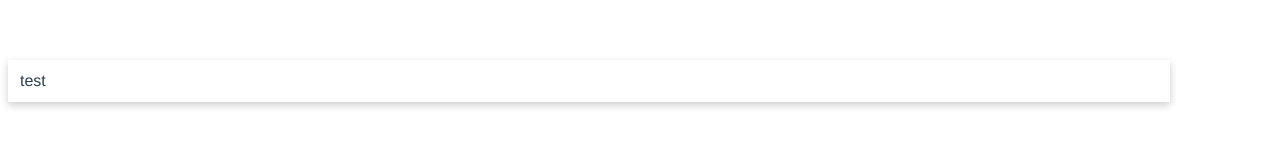
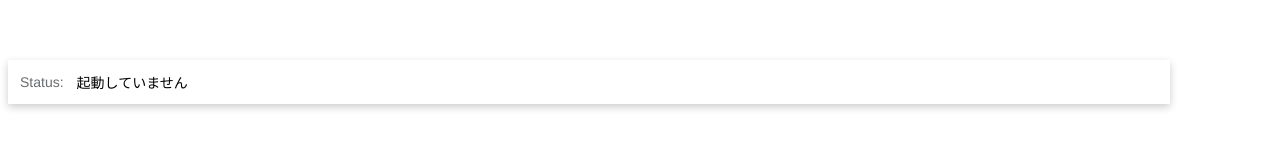
Before and after one commit to coke12103/Twimg-Save-Next, a Vue app: page / in a window 1280 px wide. Shown: the top 160 px of the page. Built offline with nearby package versions, Linux system fonts and the light colour scheme.

Commit message:
add status text

```diff
--- a/src/components/StatusCard.vue
+++ b/src/components/StatusCard.vue
@@ -1,5 +1,28 @@
 <template>
-  <ui-card>
-    test
+  <ui-card class="status-card">
+    Status: <span class="status-text">{{status_text}}</span>
   </ui-card>
 </template>
+
+<style lang="less" scoped>
+  .status-card{
+    font-size: 14px;
+    color: rgba(41, 47, 51, 0.7);
+
+    .status-text{
+      font-size: 14px;
+      color: #000;
+      margin-left: 5px;
+    }
+  }
+</style>
+
+<script>
+export default{
+  computed:{
+    status_text(){
+      return this.$store.state.status_text;
+    }
+  }
+}
+</script>
```
